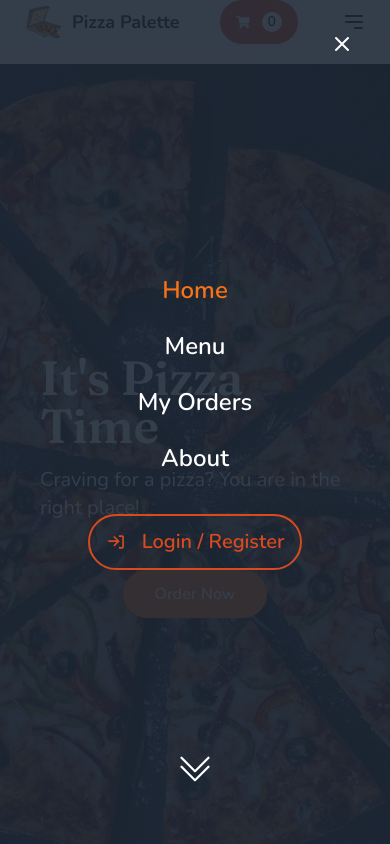
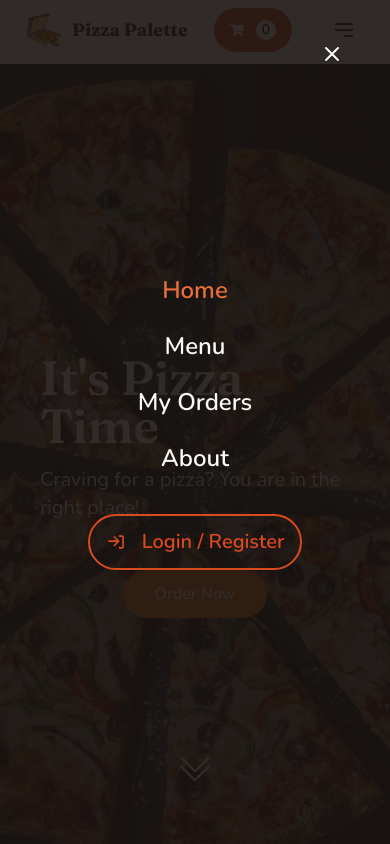
Before and after one commit to itxSaaad/pizza-palette-app-mern-OIBSIP-task-1, a React (Vite) app in the folder client/: page / in a window 390 px wide. Both pictures are taken after a click on the button 354 px from the left and 22 px from the top of the page. Shown: the top 844 px of the page. Built offline with nearby package versions, Linux system fonts and the light colour scheme.

Commit message:
feat(design-system): restyle MainNavBar onto design tokens, fix touch targets and z-index layering

```diff
--- a/client/src/components/layout/MainNavBar.jsx
+++ b/client/src/components/layout/MainNavBar.jsx
@@ -83,10 +83,10 @@ function MainNavbar() {
 
   return (
     <>
-      <nav className="fixed bg-white w-screen flex flex-row items-center justify-between px-6 sm:px-16 shadow-sm space-x-3">
+      <nav className="fixed top-0 left-0 z-30 bg-neutral-50 w-screen flex flex-row items-center justify-between px-6 sm:px-16 py-2 shadow-card-sm space-x-3">
         <NavLink
           href="/"
-          className="flex flex-row justify-center items-center text-black font-bold text-lg sm:text-3xl"
+          className="flex flex-row justify-center items-center text-neutral-900 font-display font-bold text-lg sm:text-3xl"
         >
           <img
             src={Logo}
@@ -103,9 +103,9 @@ function MainNavbar() {
               to={navItem.route}
               className={({ isActive }) => {
                 if (isActive) {
-                  return 'text-lg text-orange-500 border-b-4 border-orange-500';
+                  return 'text-lg text-primary-600 border-b-4 border-primary-600 py-4';
                 }
-                return 'text-lg  text-black hover:text-orange-500 hover:border-b-4 hover:border-orange-500';
+                return 'text-lg text-neutral-800 hover:text-primary-600 hover:border-b-4 hover:border-primary-600 py-4';
               }}
             >
               {navItem.name}
@@ -141,7 +141,7 @@ function MainNavbar() {
         {/* Nav Menu Open Button */}
         <button
           type="button"
-          className="text-black hover:text-orange-500 focus:outline-none md:hidden"
+          className="text-neutral-900 hover:text-primary-600 focus:outline-none md:hidden min-h-[44px] min-w-[44px] flex items-center justify-center"
           onClick={() => setIsOpen(!isOpen)}
         >
           <svg
@@ -162,11 +162,11 @@ function MainNavbar() {
       </nav>
       {/* // Mobile Menu */}
       {isOpen && (
-        <div className="fixed font-semibold inset-0 bg-gray-800 bg-opacity-90 flex items-center justify-center md:hidden transition-all duration-300 ease-in-out">
+        <div className="fixed font-semibold inset-0 z-40 bg-neutral-900 bg-opacity-90 flex items-center justify-center md:hidden transition-all duration-300 ease-in-out">
           {/* Nav Menu Close Button */}
           <button
             type="button"
-            className="absolute top-8 right-9 text-white hover:text-orange-500 focus:outline-none  md:hidden"
+            className="absolute top-8 right-9 text-neutral-50 hover:text-primary-400 focus:outline-none md:hidden min-h-[44px] min-w-[44px] flex items-center justify-center"
             onClick={() => setIsOpen(!isOpen)}
           >
             <svg
@@ -192,9 +192,9 @@ function MainNavbar() {
                 onClick={() => setIsOpen(!isOpen)}
                 className={({ isActive }) => {
                   if (isActive) {
-                    return 'text-2xl text-orange-500';
+                    return 'text-2xl text-primary-400';
                   }
-                  return 'text-2xl text-white hover:text-orange-500';
+                  return 'text-2xl text-neutral-50 hover:text-primary-400';
                 }}
               >
                 {navItem.name}
```
